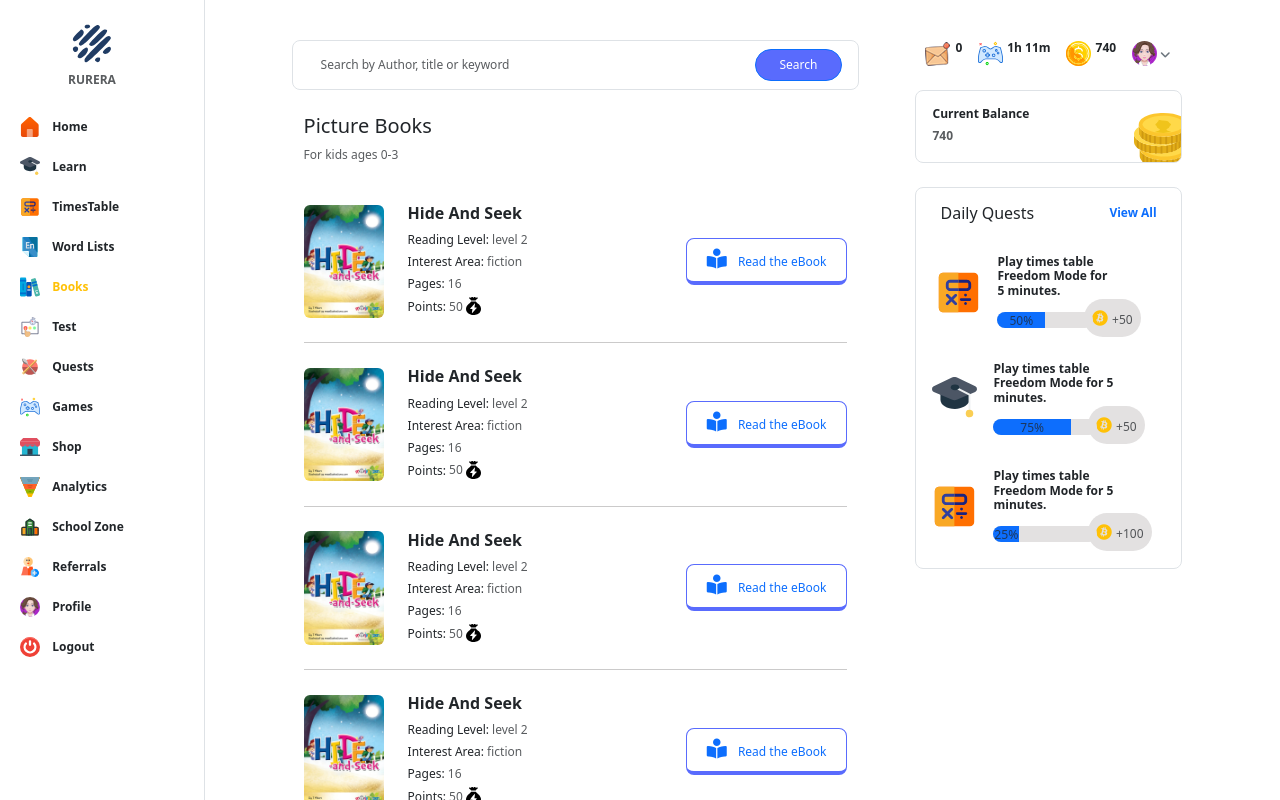
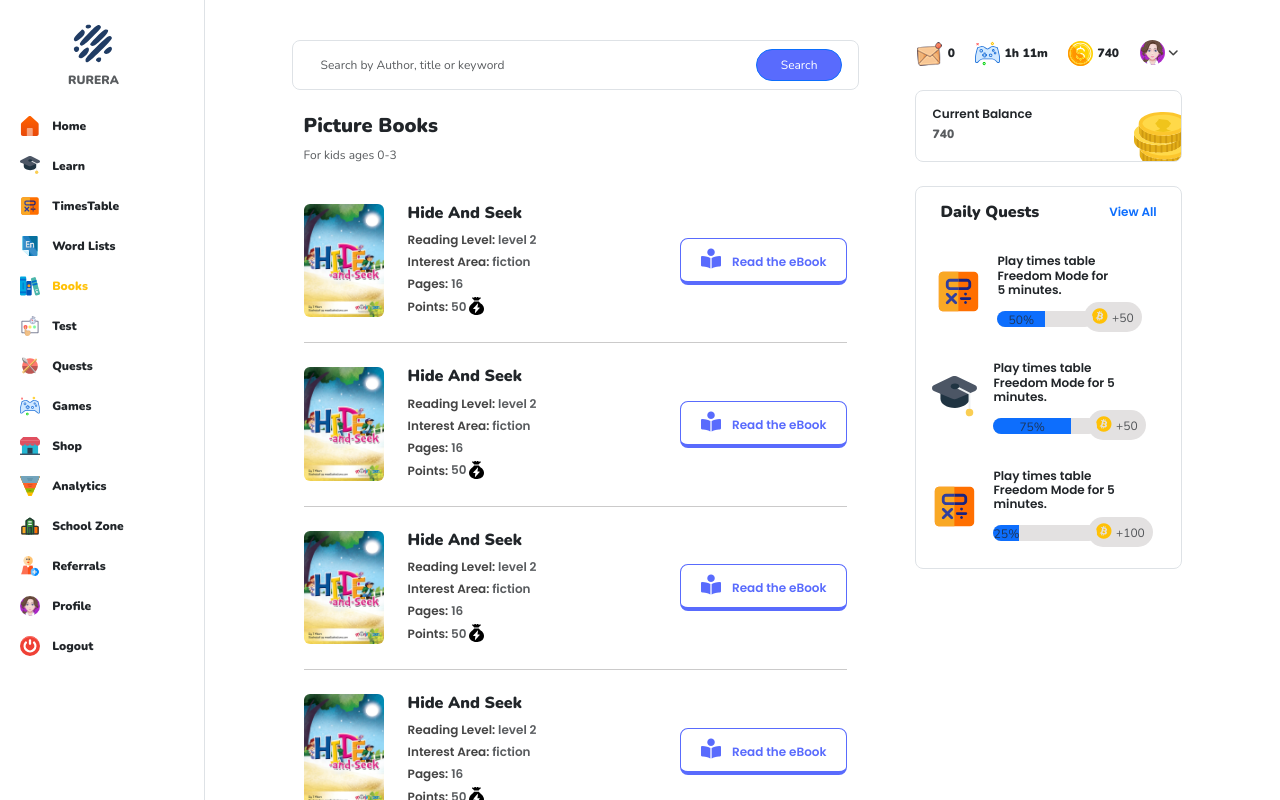
Before and after one commit to Nasirkhan294/rurera-dashboard, a plain HTML site: page index.html in a window 1280 px wide. Drawn offline with nearby package versions, Linux system fonts and the light colour scheme.

Commit message:
Add font-family and some paddings

```diff
--- a/css/style.css
+++ b/css/style.css
@@ -1,4 +1,9 @@
-/* Nunito Sans Fonts */
+/* Nunito and Popppins Fonts */
+@import url('https://fonts.googleapis.com/css2?family=Nunito:ital,wght@0,200..1000;1,200..1000&family=Poppins:ital,wght@0,100;0,200;0,300;0,400;0,500;0,600;0,700;0,800;0,900;1,100;1,200;1,300;1,400;1,500;1,600;1,700;1,800;1,900&display=swap');
+
+body {
+  font-family: 'Nunito', serif !important;
+}
 
 .border-bottom {
   border-bottom: 3px solid #d0cfcf !important;
@@ -8,12 +13,29 @@
   font-size: 16px;
 }
 
+.font-bold {
+  font-weight: 900;
+}
+
+.font-poppins {
+  font-family: 'Poppins', serif;
+  font-weight: 600;
+}
+
+.text-secondary {
+  color: #444444 !important;
+}
+
 .btn-primary {
   background-color: #596bfd !important;
 }
 
 .border-primary {
   border: 1px solid #596bfd !important;
+}
+
+.text-primary {
+  color: #596bfd !important;
 }
 
 .list-group-item + .list-group-item {
@@ -58,7 +80,6 @@
 .navbar-toggler {
   padding: 2px 4px;
 }
-
 
 .border_bottom {
   border-bottom: 1px solid #cbcaca;
@@ -117,3 +138,21 @@
     font-size: 12px;
   }
 }
+
+@media (min-width: 1600px) {
+  .book-img {
+    max-width: 100px;
+  }
+
+  .read-btn {
+    padding: 14px 25px;
+  }
+
+  .font-small {
+    font-size: 16px;
+  }
+
+  .nav-link {
+    padding: 1rem 0;
+  }
+}
--- a/index.html
+++ b/index.html
@@ -61,7 +61,7 @@
               <div class="d-flex justify-content-between align-items-center">
                 <div class="sidebar-brand d-flex flex-column align-items-center ms-5 py-3 pt-lg-4">
                   <img src="assets/logo.svg" alt="#" style="max-width: 40px" />
-                  <span class="text-muted mt-2 font-small fw-bold">RURERA</span>
+                  <span class="text-muted mt-2 font-small font-bold">RURERA</span>
                 </div>
                 <i class="fas fa-times text-muted d-lg-none fs-2"></i>
               </div>
@@ -73,7 +73,7 @@
                   alt="#"
                   style="max-width: 20px; margin-right: 0.5rem"
                 />
-                <span class="font-small fw-bold">Home</span>
+                <span class="font-small font-bold">Home</span>
               </a>
             </li>
             <li class="nav-item">
@@ -83,7 +83,7 @@
                   alt="#"
                   style="max-width: 20px; margin-right: 0.5rem"
                 />
-                <span class="font-small fw-bold">Learn</span>
+                <span class="font-small font-bold">Learn</span>
               </a>
             </li>
             <li class="nav-item">
@@ -93,7 +93,7 @@
                   alt="#"
                   style="max-width: 20px; margin-right: 0.5rem"
                 />
-                <span class="font-small fw-bold">TimesTable</span>
+                <span class="font-small font-bold">TimesTable</span>
               </a>
             </li>
             <li class="nav-item">
@@ -103,7 +103,7 @@
                   alt="#"
                   style="max-width: 20px; margin-right: 0.5rem"
                 />
-                <span class="font-small fw-bold">Word Lists</span>
+                <span class="font-small font-bold">Word Lists</span>
               </a>
             </li>
             <li class="nav-item">
@@ -113,7 +113,7 @@
                   alt="#"
                   style="max-width: 20px; margin-right: 0.5rem"
                 />
-                <span class="text-warning font-small fw-bold">Books</span>
+                <span class="text-warning font-small font-bold">Books</span>
               </a>
             </li>
             <li class="nav-item">
@@ -123,7 +123,7 @@
                   alt="#"
                   style="max-width: 20px; margin-right: 0.5rem"
                 />
-                <span class="font-small fw-bold">Test</span>
+                <span class="font-small font-bold">Test</span>
               </a>
             </li>
             <li class="nav-item">
@@ -133,7 +133,7 @@
                   alt="#"
                   style="max-width: 20px; margin-right: 0.5rem"
                 />
-                <span class="font-small fw-bold">Quests</span>
+                <span class="font-small font-bold">Quests</span>
               </a>
             </li>
             <li class="nav-item">
@@ -143,7 +143,7 @@
                   alt="#"
                   style="max-width: 20px; margin-right: 0.5rem"
                 />
-                <span class="font-small fw-bold">Games</span>
+                <span class="font-small font-bold">Games</span>
               </a>
             </li>
             <li class="nav-item">
@@ -153,7 +153,7 @@
                   alt="#"
                   style="max-width: 20px; margin-right: 0.5rem"
                 />
-                <span class="font-small fw-bold">Shop</span>
+                <span class="font-small font-bold">Shop</span>
               </a>
             </li>
             <li class="nav-item">
@@ -163,7 +163,7 @@
                   alt="#"
                   style="max-width: 20px; margin-right: 0.5rem"
                 />
-                <span class="font-small fw-bold">Analytics</span>
+                <span class="font-small font-bold">Analytics</span>
               </a>
             </li>
             <li class="nav-item">
@@ -173,7 +173,7 @@
                   alt="#"
                   style="max-width: 20px; margin-right: 0.5rem"
                 />
-                <span class="font-small fw-bold">School Zone</span>
+                <span class="font-small font-bold">School Zone</span>
               </a>
             </li>
             <li class="nav-item">
@@ -183,7 +183,7 @@
                   alt="#"
                   style="max-width: 20px; margin-right: 0.5rem"
                 />
-                <span class="font-small fw-bold">Referrals</span>
+                <span class="font-small font-bold">Referrals</span>
               </a>
             </li>
             <li class="nav-item">
@@ -194,7 +194,7 @@
                   class="rounded-circle"
                   style="max-width: 20px; margin-right: 0.5rem"
                 />
-                <span class="font-small fw-bold">Profile</span>
+                <span class="font-small font-bold">Profile</span>
               </a>
             </li>
             <li class="nav-item">
@@ -204,7 +204,7 @@
                   alt="#"
                   style="max-width: 20px; margin-right: 0.5rem"
                 />
-                <span class="font-small fw-bold">Logout</span>
+                <span class="font-small font-bold">Logout</span>
               </a>
             </li>
           </ul>
@@ -230,13 +230,13 @@
                 >
               </div>
               <div class="container">
-                <h3 class="mt-4 fs-5">Picture Books</h3>
+                <h3 class="mt-4 fs-5 font-bold">Picture Books</h3>
                 <p class="font-small text-muted">For kids ages 0-3</p>
                 <div
                   class="d-flex flex-column flex-md-row align-items-center justify-content-between border_bottom py-4"
                 >
                   <div
-                    class="d-flex flex-column flex-md-row align-items-center gap-4 text-center text-md-start"
+                    class="d-flex flex-column flex-md-row align-items-start gap-4 text-center text-md-start"
                   >
                     <div>
                       <img
@@ -246,17 +246,17 @@
                       />
                     </div>
                     <div class="mb-md-5 mb-lg-0">
-                      <h3 class="fs-6 fw-bold">Hide And Seek</h3>
-                      <p class="font-small mb-1">
+                      <h3 class="fs-6 font-bold">Hide And Seek</h3>
+                      <p class="font-small font-poppins text-secondary mb-1">
                         Reading Level: <span class="text-muted">level 2</span>
                       </p>
-                      <p class="font-small mb-1">
+                      <p class="font-small font-poppins text-secondary mb-1">
                         Interest Area: <span class="text-muted">fiction</span>
                       </p>
-                      <p class="font-small mb-1">
+                      <p class="font-small font-poppins text-secondary mb-1">
                         Pages: <span class="text-muted">16</span>
                       </p>
-                      <p class="font-small mb-0">
+                      <p class="font-small font-poppins text-secondary mb-0">
                         Points:
                         <span class="text-muted">
                           50
@@ -271,7 +271,7 @@
                   </div>
                   <button
                     type="button"
-                    class="btn btn-lg text-primary border-primary font-small fw-medium read-btn mt-3 mt-md-0"
+                    class="btn btn-lg text-primary border-primary font-small font-poppins read-btn mt-3 mt-md-0"
                   >
                     <i class="fas fa-book-reader fs-5 me-2"></i> Read the eBook
                   </button>
@@ -280,7 +280,7 @@
                   class="d-flex flex-column flex-md-row align-items-center justify-content-between border_bottom py-4"
                 >
                   <div
-                    class="d-flex flex-column flex-md-row align-items-center gap-4 text-center text-md-start"
+                    class="d-flex flex-column flex-md-row align-items-start gap-4 text-center text-md-start"
                   >
                     <div>
                       <img
@@ -290,17 +290,17 @@
                       />
                     </div>
                     <div class="mb-md-5 mb-lg-0">
-                      <h3 class="fs-6 fw-bold">Hide And Seek</h3>
-                      <p class="font-small mb-1">
+                      <h3 class="fs-6 font-bold">Hide And Seek</h3>
+                      <p class="font-small font-poppins text-secondary mb-1">
                         Reading Level: <span class="text-muted">level 2</span>
                       </p>
-                      <p class="font-small mb-1">
+                      <p class="font-small font-poppins text-secondary mb-1">
                         Interest Area: <span class="text-muted">fiction</span>
                       </p>
-                      <p class="font-small mb-1">
+                      <p class="font-small font-poppins text-secondary mb-1">
                         Pages: <span class="text-muted">16</span>
                       </p>
-                      <p class="font-small mb-0">
+                      <p class="font-small font-poppins text-secondary mb-0">
                         Points:
                         <span class="text-muted">
                           50
@@ -315,7 +315,7 @@
                   </div>
                   <button
                     type="button"
-                    class="btn btn-lg text-primary border-primary font-small fw-medium read-btn mt-3 mt-md-0"
+                    class="btn btn-lg text-primary border-primary font-small font-poppins read-btn mt-3 mt-md-0"
                   >
                     <i class="fas fa-book-reader fs-5 me-2"></i> Read the eBook
                   </button>
@@ -324,7 +324,7 @@
                   class="d-flex flex-column flex-md-row align-items-center justify-content-between border_bottom py-4"
                 >
                   <div
-                    class="d-flex flex-column flex-md-row align-items-center gap-4 text-center text-md-start"
+                    class="d-flex flex-column flex-md-row align-items-start gap-4 text-center text-md-start"
                   >
                     <div>
                       <img
@@ -334,17 +334,17 @@
                       />
                     </div>
                     <div class="mb-md-5 mb-lg-0">
-                      <h3 class="fs-6 fw-bold">Hide And Seek</h3>
-                      <p class="font-small mb-1">
+                      <h3 class="fs-6 font-bold">Hide And Seek</h3>
+                      <p class="font-small font-poppins text-secondary mb-1">
                         Reading Level: <span class="text-muted">level 2</span>
                       </p>
-                      <p class="font-small mb-1">
+                      <p class="font-small font-poppins text-secondary mb-1">
                         Interest Area: <span class="text-muted">fiction</span>
                       </p>
-                      <p class="font-small mb-1">
+                      <p class="font-small font-poppins text-secondary mb-1">
                         Pages: <span class="text-muted">16</span>
                       </p>
-                      <p class="font-small mb-0">
+                      <p class="font-small font-poppins text-secondary mb-0">
                         Points:
                         <span class="text-muted">
                           50
@@ -359,7 +359,7 @@
                   </div>
                   <button
                     type="button"
-                    class="btn btn-lg text-primary border-primary font-small fw-medium read-btn mt-3 mt-md-0"
+                    class="btn btn-lg text-primary border-primary font-small font-poppins read-btn mt-3 mt-md-0"
                   >
                     <i class="fas fa-book-reader fs-5 me-2"></i> Read the eBook
                   </button>
@@ -368,7 +368,7 @@
                   class="d-flex flex-column flex-md-row align-items-center justify-content-between border_bottom py-4"
                 >
                   <div
-                    class="d-flex flex-column flex-md-row align-items-center gap-4 text-center text-md-start"
+                    class="d-flex flex-column flex-md-row align-items-start gap-4 text-center text-md-start"
                   >
                     <div>
                       <img
@@ -378,17 +378,17 @@
                       />
                     </div>
                     <div class="mb-md-5 mb-lg-0">
-                      <h3 class="fs-6 fw-bold">Hide And Seek</h3>
-                      <p class="font-small mb-1">
+                      <h3 class="fs-6 font-bold">Hide And Seek</h3>
+                      <p class="font-small font-poppins text-secondary mb-1">
                         Reading Level: <span class="text-muted">level 2</span>
                       </p>
-                      <p class="font-small mb-1">
+                      <p class="font-small font-poppins text-secondary mb-1">
                         Interest Area: <span class="text-muted">fiction</span>
                       </p>
-                      <p class="font-small mb-1">
+                      <p class="font-small font-poppins text-secondary mb-1">
                         Pages: <span class="text-muted">16</span>
                       </p>
-                      <p class="font-small mb-0">
+                      <p class="font-small font-poppins text-secondary mb-0">
                         Points:
                         <span class="text-muted">
                           50
@@ -403,31 +403,30 @@
                   </div>
                   <button
                     type="button"
-                    class="btn btn-lg text-primary border-primary font-small fw-medium read-btn mt-3 mt-md-0"
+                    class="btn btn-lg text-primary border-primary font-small font-poppins read-btn mt-3 mt-md-0"
                   >
                     <i class="fas fa-book-reader fs-5 me-2"></i> Read the eBook
                   </button>
                 </div>
-
               </div>
             </div>
 
             <!-- Right Column -->
             <div class="col-12 col-lg-4 d-none d-lg-block">
               <div
-                class="d-flex align-items-center justify-content-around mt-3 mx-xl-4"
+                class="d-flex align-items-center justify-content-between mt-3 mx-xl-4"
               >
                 <div>
                   <img src="assets/1.png" alt="#" />
-                  <sup class="fw-bold">0</sup>
+                  <span class="font-small font-bold">0</span>
                 </div>
                 <div>
                   <img src="assets/games.svg" alt="#" style="max-width: 25px" />
-                  <sup class="fw-bold">1h 11m</sup>
+                  <span class="font-small font-bold">1h 11m</span>
                 </div>
                 <div>
                   <img src="assets/coins.svg" alt="#" style="max-width: 25px" />
-                  <sup class="fw-bold">740</sup>
+                  <span class="font-small font-bold">740</span>
                 </div>
                 <div class="d-flex">
                   <img
@@ -456,8 +455,8 @@
                   class="list-group-item rounded-3 d-flex justify-content-between mb-4 py-3"
                 >
                   <div>
-                    <h6 class="mb-0 font-small fw-bold">Current Balance</h6>
-                    <span class="text-muted font-small fw-bold"> 740 </span>
+                    <h5 class="mb-0 font-small font-poppins">Current Balance</h5>
+                    <span class="text-muted font-small font-bold"> 740 </span>
                   </div>
                   <div>
                     <img
@@ -473,8 +472,8 @@
                 </li>
                 <li class="list-group-item rounded-3 py-3">
                   <div class="d-flex justify-content-between px-2">
-                    <h6>Daily Quests</h6>
-                    <a href="#" class="text-decoration-none font-small fw-bold"
+                    <h6 class="font-bold">Daily Quests</h6>
+                    <a href="#" class="text-decoration-none font-small font-poppins"
                       >View All</a
                     >
                   </div>
@@ -489,7 +488,7 @@
                           style="max-width: 45px"
                         />
                         <div class="item-text">
-                          <h5 class="font-small pe-xl-5 fw-bold">
+                          <h5 class="font-small pe-xl-5 font-poppins">
                             Play times table Freedom Mode for 5 minutes.
                           </h5>
                           <div
@@ -505,7 +504,7 @@
                               ><span class="font-small">50%</span>
                             </span>
                           </div>
-                          <span class="progress-icon p-2 rounded-pill">
+                          <span class="progress-icon py-1 px-2 rounded-pill">
                             <i class="fab fa-bitcoin text-warning"></i>
                             <small class="text-muted font-small">+50</small>
                           </span>
@@ -522,7 +521,7 @@
                           style="max-width: 45px"
                         />
                         <div class="item-text">
-                          <h5 class="font-small pe-xl-5 fw-bold">
+                          <h5 class="font-small pe-xl-5 font-poppins">
                             Play times table Freedom Mode for 5 minutes.
                           </h5>
                           <div
@@ -538,7 +537,7 @@
                               ><small class="font-small">75%</small>
                             </span>
                           </div>
-                          <span class="progress-icon p-2 rounded-pill">
+                          <span class="progress-icon py-1 px-2 rounded-pill">
                             <i class="fab fa-bitcoin text-warning"></i>
                             <small class="text-muted font-small">+50</small>
                           </span>
@@ -555,7 +554,7 @@
                           style="max-width: 45px"
                         />
                         <div class="item-text">
-                          <h5 class="font-small pe-xl-5 fw-bold">
+                          <h5 class="font-small pe-xl-5 font-poppins">
                             Play times table Freedom Mode for 5 minutes.
                           </h5>
                           <div
@@ -571,7 +570,7 @@
                               ><small>25%</small>
                             </span>
                           </div>
-                          <span class="progress-icon p-2 rounded-pill">
+                          <span class="progress-icon py-1 px-2 rounded-pill">
                             <i class="fab fa-bitcoin text-warning"></i>
                             <small class="text-muted font-small">+100</small>
                           </span>
```
